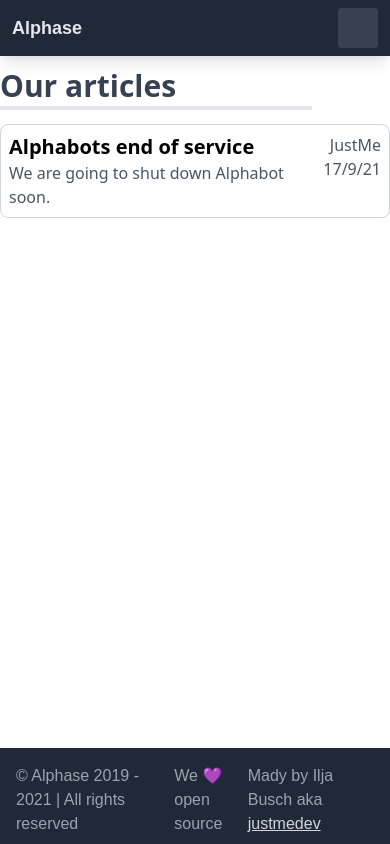
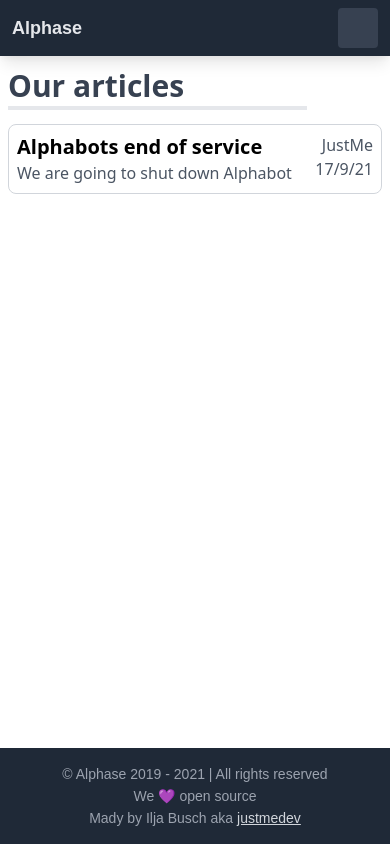
Before and after one commit to AlphaseStudios/alphasestudios.github.io, a Vue app: page /blog in a window 390 px wide. Built offline with nearby package versions, Linux system fonts and the light colour scheme; some icons are missing.

Commit message:
Responsiveness

```diff
--- a/src/components/Footer.vue
+++ b/src/components/Footer.vue
@@ -1,5 +1,5 @@
 <template>
-  <div class="h-24 flex flex-row justify-between text-gray-400 bg-gray-800 font-poppins p-4 bottom-0 absolute w-full">
+  <div class="h-24 flex flex-col md:flex-row text-sm md:text-base mt-2 justify-between items-center md:items-start text-gray-400 bg-gray-800 font-poppins p-4 bottom-0 absolute w-full">
     <div>© Alphase 2019 - {{ currentYear }} | All rights reserved</div>
     <div>We 💜 open source</div>
     <div>Mady by Ilja Busch aka <a href="//github.com/justmedev" class="text-gray-300 underline" target="_blank">justmedev</a></div>
--- a/src/views/Home.vue
+++ b/src/views/Home.vue
@@ -1,4 +1,5 @@
 <template>
+  <div class="mx-3">
     <div class="max-w-4xl m-auto my-3">
       <div class="mb-16 mt-6">
         <span class="text-gray-700 font-bold text-4xl">Welcome!</span>
@@ -15,9 +16,12 @@
         <span class="text-gray-700 font-bold text-3xl">Our projects</span>
         <hr/>
         <div class="text-lg">
-        All of the projects below were made because we here, at Alphase, love developing things. One
-        downside of doing it just-for-fun is, that most of the projects aren't finished or were only
+          All of the projects below were made because we here, at Alphase, love developing things.
+          One
+          downside of doing it just-for-fun is, that most of the projects aren't finished or were
+          only
           maintained for a short time.
+          <div class="overflow-x-auto">
             <table class="table-auto border-black border border-collapse rounded mt-3">
               <thead>
               <tr>
@@ -66,6 +70,8 @@
           </div>
         </div>
       </div>
+    </div>
+  </div>
 </template>
 
 <script lang="ts">
--- a/src/views/blog/Overview.vue
+++ b/src/views/blog/Overview.vue
@@ -1,4 +1,5 @@
 <template>
+  <div class="mx-2">
     <div class="max-w-4xl m-auto my-3">
       <span class="text-gray-700 font-bold text-3xl">Our articles</span>
       <hr/>
@@ -10,11 +11,12 @@
         >
           <div class="flex flex-col">
             <div class="text-xl font-semibold">{{ article.name }}</div>
-          <div class="text-gray-600">{{ article.description }}</div>
+            <div class="text-gray-600 h-6 w-full overflow-ellipsis overflow-hidden">{{ article.description }}</div>
           </div>
           <div class="flex flex-col text-gray-600">
             <div class="text-right">{{ article.author }}</div>
             <div>{{ article.date }}</div>
+          </div>
         </div>
       </div>
     </div>
```
Lines whose indentation alone changed are shown as unchanged.
